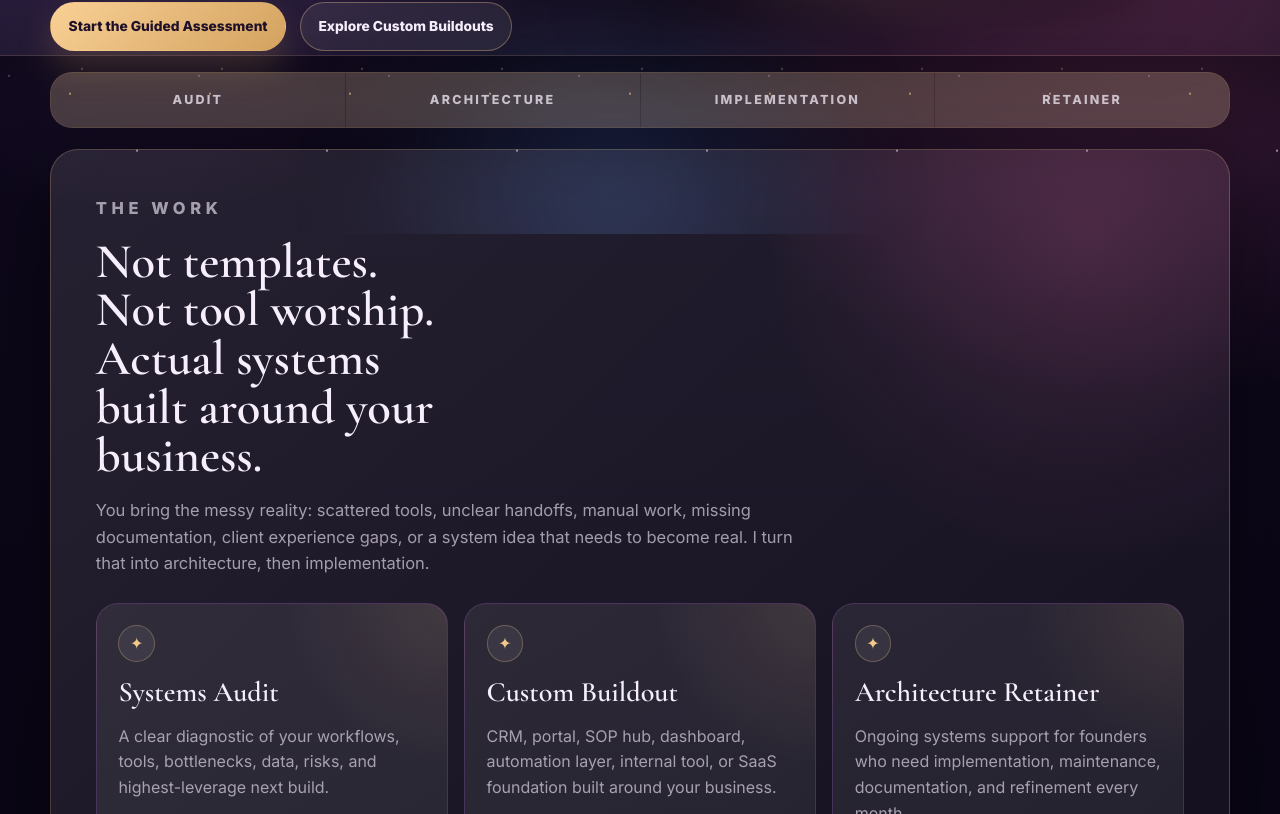
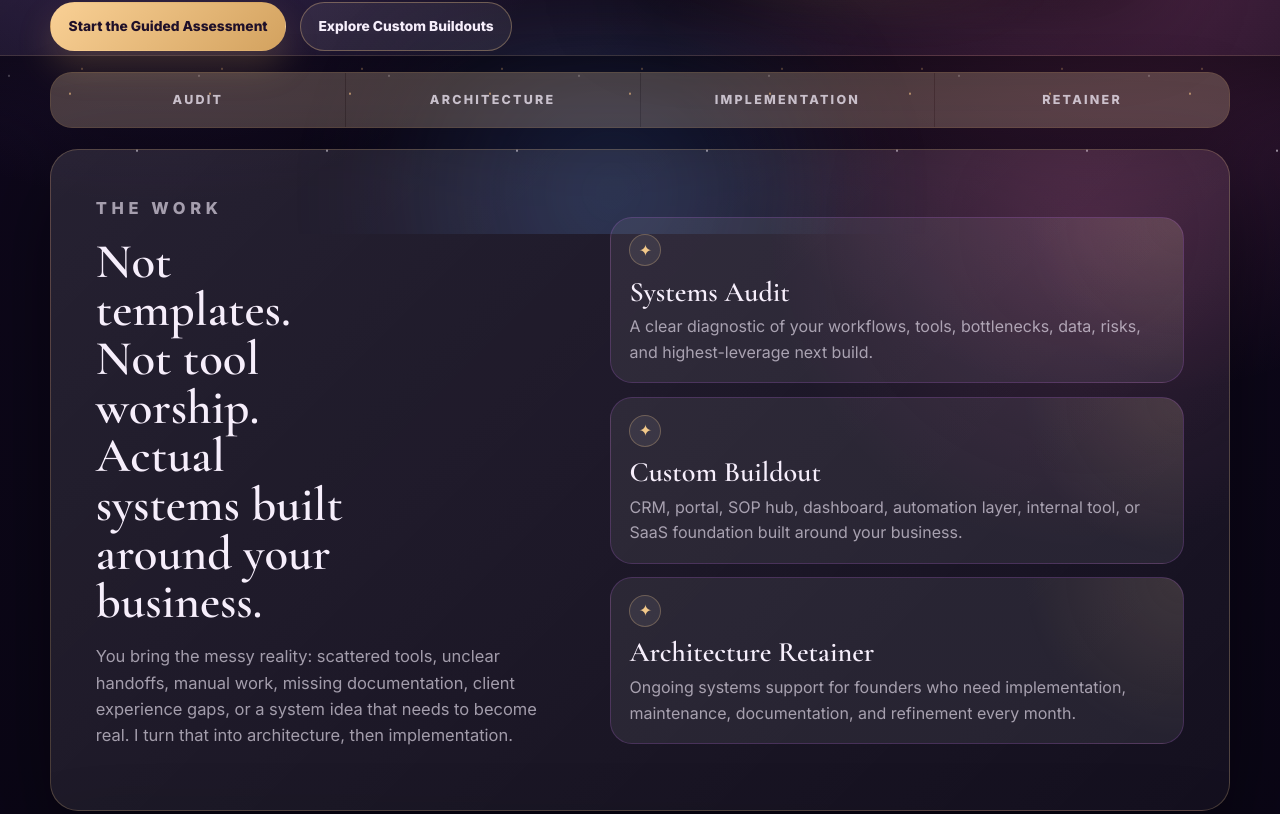
Before and after one commit to TheArcanaSystems/arcana-systems-website, a Next.js app: page / in a window 1280 px wide. Shown: the part 566-1380 px from the top of the page. Built offline with nearby package versions, Linux system fonts and the light colour scheme.

Commit message:
Fill homepage work panel layout

```diff
--- a/app/globals.css
+++ b/app/globals.css
@@ -456,6 +456,21 @@ h3 {
   max-width: 900px;
 }
 
+.intro-panel {
+  display: grid;
+  grid-template-columns: minmax(300px, 0.82fr) minmax(420px, 1fr);
+  gap: clamp(1.4rem, 3.4vw, 3rem);
+  align-items: center;
+}
+
+.intro-panel .section-intro {
+  max-width: 620px;
+}
+
+.intro-panel h2 {
+  max-width: 11.6ch;
+}
+
 .section-intro p,
 .founder-panel p,
 .final-cta p {
@@ -465,14 +480,14 @@ h3 {
 
 .path-grid {
   display: grid;
-  grid-template-columns: repeat(3, minmax(0, 1fr));
-  gap: 1rem;
-  margin-top: 1.65rem;
+  grid-template-columns: 1fr;
+  gap: 0.85rem;
+  margin-top: 0;
 }
 
 .glass-card {
-  min-height: 230px;
-  padding: 1.35rem;
+  min-height: auto;
+  padding: 1.05rem 1.15rem;
   border: 1px solid var(--line-violet);
   border-radius: 22px;
   background:
@@ -483,9 +498,9 @@ h3 {
 .glass-card span {
   display: inline-grid;
   place-items: center;
-  width: 2.3rem;
-  height: 2.3rem;
-  margin-bottom: 1rem;
+  width: 2rem;
+  height: 2rem;
+  margin-bottom: 0.7rem;
   color: var(--pale-gold);
   border: 1px solid rgba(243, 201, 138, 0.28);
   border-radius: 999px;
@@ -493,7 +508,11 @@ h3 {
 }
 
 .glass-card h3 {
-  margin-bottom: 0.8rem;
+  margin-bottom: 0.45rem;
+}
+
+.glass-card p {
+  margin: 0;
 }
 
 .split-panel {
@@ -629,6 +648,7 @@ footer {
 @media (max-width: 1020px) {
   .site-header,
   .hero-section,
+  .intro-panel,
   .split-panel,
   .founder-panel {
     grid-template-columns: 1fr;
@@ -653,6 +673,10 @@ footer {
   .path-grid,
   .method-track {
     grid-template-columns: repeat(2, minmax(0, 1fr));
+  }
+
+  .intro-panel .path-grid {
+    grid-template-columns: 1fr;
   }
 }
 
```
